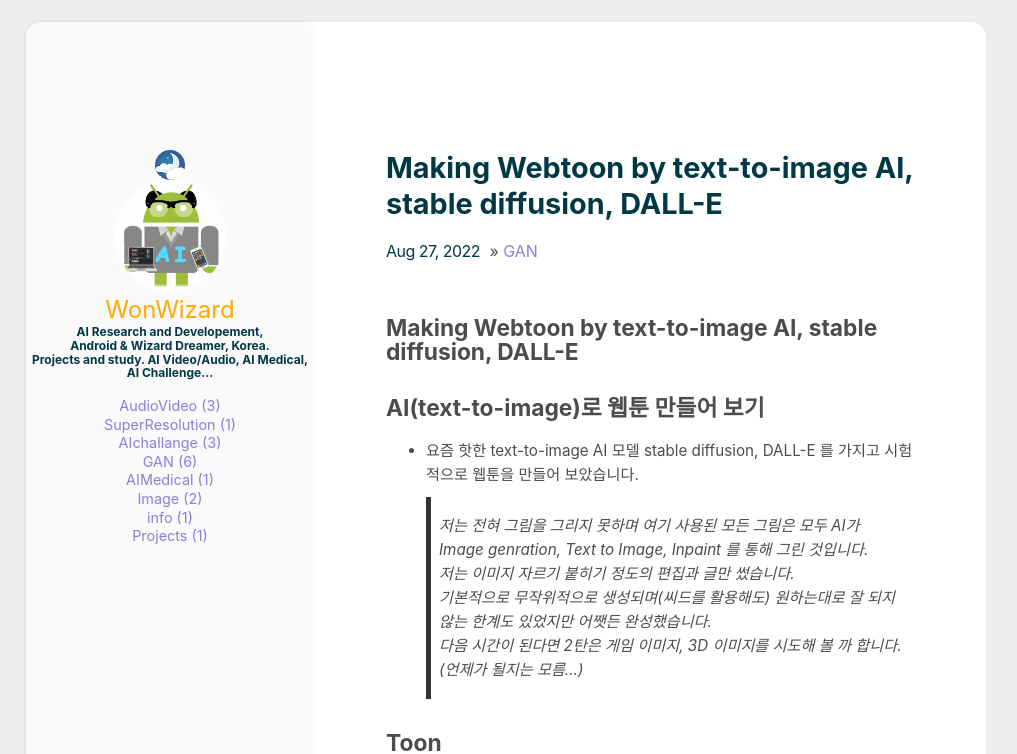
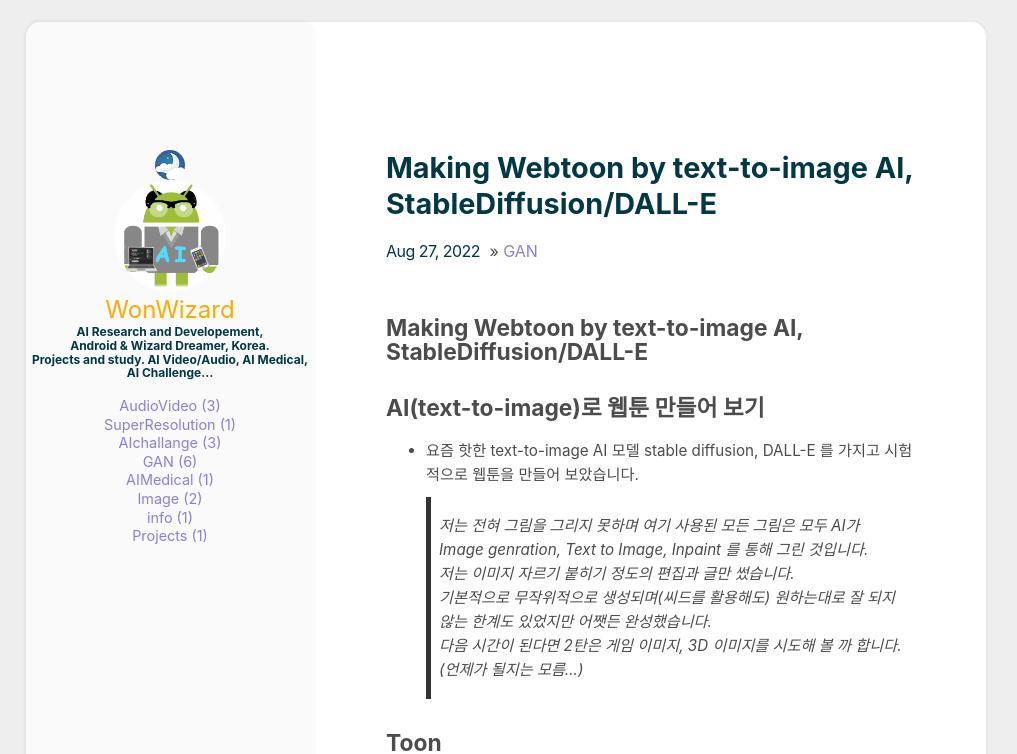
Before and after one commit to wonwizard/wonwizard.github.io, a Jekyll site: the page built from _posts/2022-08-27-txt2img_making_toon.md, in a window 1280 px wide, cut to the strip 0-754 px from the top of the page. Shown: the whole strip, without its empty margins (134-1151 px from the left). Built offline with Jekyll 4.4.1, drawn with Linux system fonts in a browser that asks for light colours.

Commit message:
Update 2022-08-27-txt2img_making_toon.md

```diff
--- a/_posts/2022-08-27-txt2img_making_toon.md
+++ b/_posts/2022-08-27-txt2img_making_toon.md
@@ -1,10 +1,10 @@
 ---
-title: Making Webtoon by text-to-image AI, stable diffusion, DALL-E
+title: Making Webtoon by text-to-image AI, StableDiffusion/DALL-E
 categories: [GAN]
 comments: true
 ---
 
-## Making Webtoon by text-to-image AI, stable diffusion, DALL-E
+## Making Webtoon by text-to-image AI, StableDiffusion/DALL-E
 ## AI(text-to-image)로 웹툰 만들어 보기
 
 * 요즘 핫한 text-to-image AI 모델 stable diffusion, DALL-E 를 가지고 시험적으로 웹툰을 만들어 보았습니다.
```
